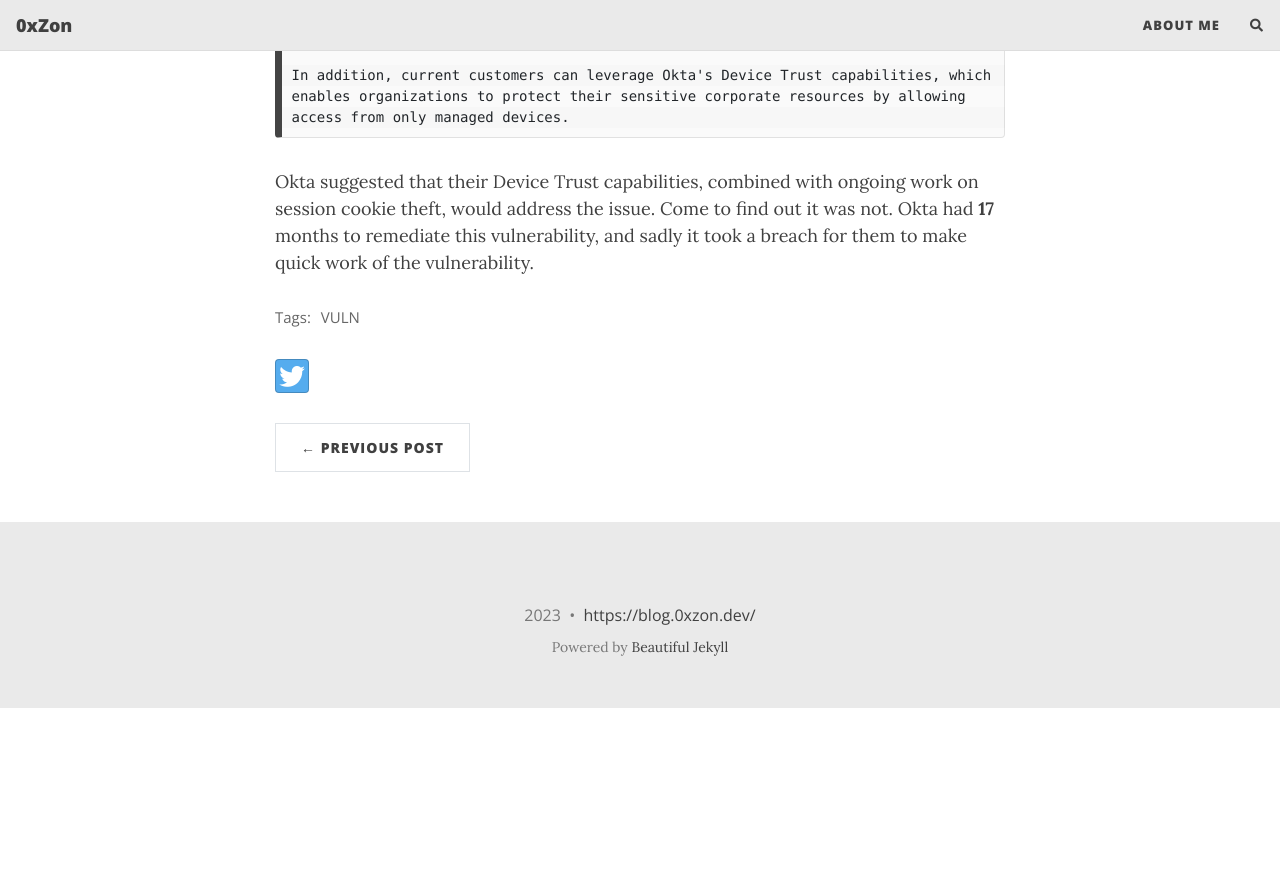
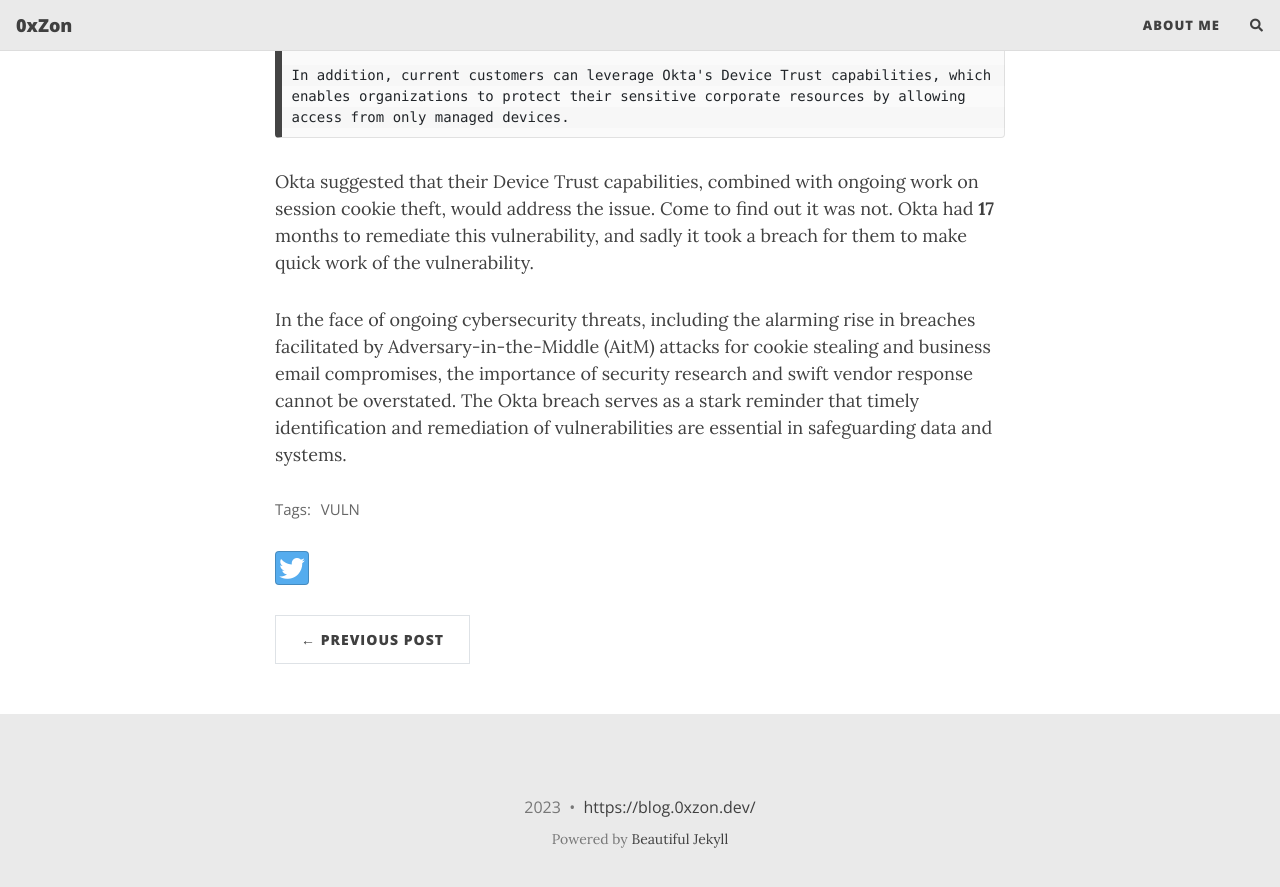
Before and after one commit to 0xZon/0xZon.github.io, a Jekyll site: the page built from _posts/2023-11-06-The-Cost-of-Neglected-Vulnerabilities-Oktas-Wake-Up-Call.md, in a window 1280 px wide and 900 px high, scrolled down 3256 px. Shown: the top 887 px of the window. Built offline with Jekyll 4.4.1, drawn with Linux system fonts in a browser that asks for light colours; nearby versions of some CDN libraries; comment, search, counter and statistics services are not loaded; before the commit the page ends 3964 px from its top, so only the background shows below that.

Commit message:
Update 2023-11-06-The-Cost-of-Neglected-Vulnerabilities-Oktas-Wake-Up-Call.md

```diff
--- a/_posts/2023-11-06-The-Cost-of-Neglected-Vulnerabilities-Oktas-Wake-Up-Call.md
+++ b/_posts/2023-11-06-The-Cost-of-Neglected-Vulnerabilities-Oktas-Wake-Up-Call.md
@@ -52,3 +52,5 @@
 
 
 Okta suggested that their Device Trust capabilities, combined with ongoing work on session cookie theft, would address the issue. Come to find out it was not. Okta had **17** months to remediate this vulnerability, and sadly it took a breach for them to make quick work of the vulnerability.
+
+In the face of ongoing cybersecurity threats, including the alarming rise in breaches facilitated by Adversary-in-the-Middle (AitM) attacks for cookie stealing and business email compromises, the importance of security research and swift vendor response cannot be overstated. The Okta breach serves as a stark reminder that timely identification and remediation of vulnerabilities are essential in safeguarding data and systems.
```
